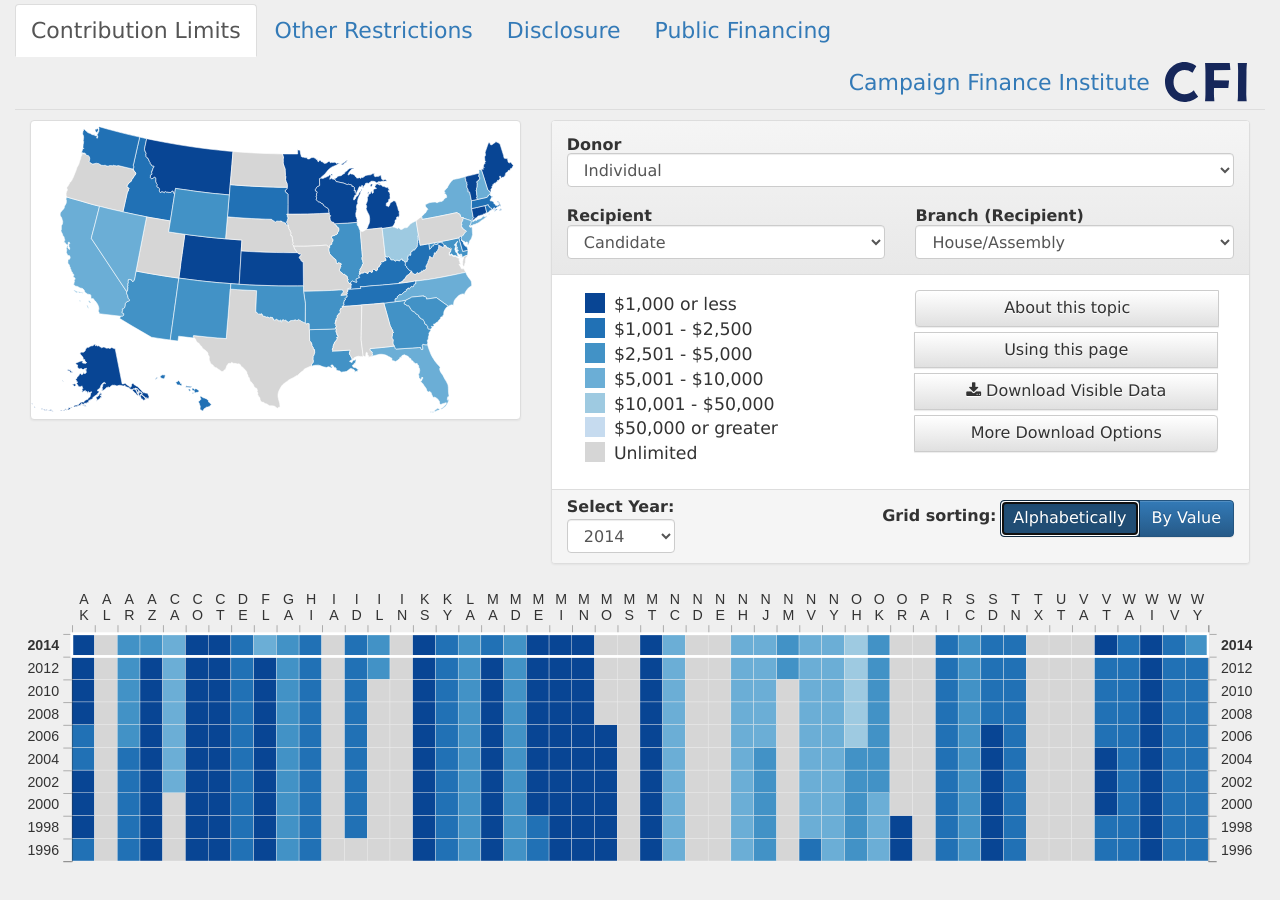
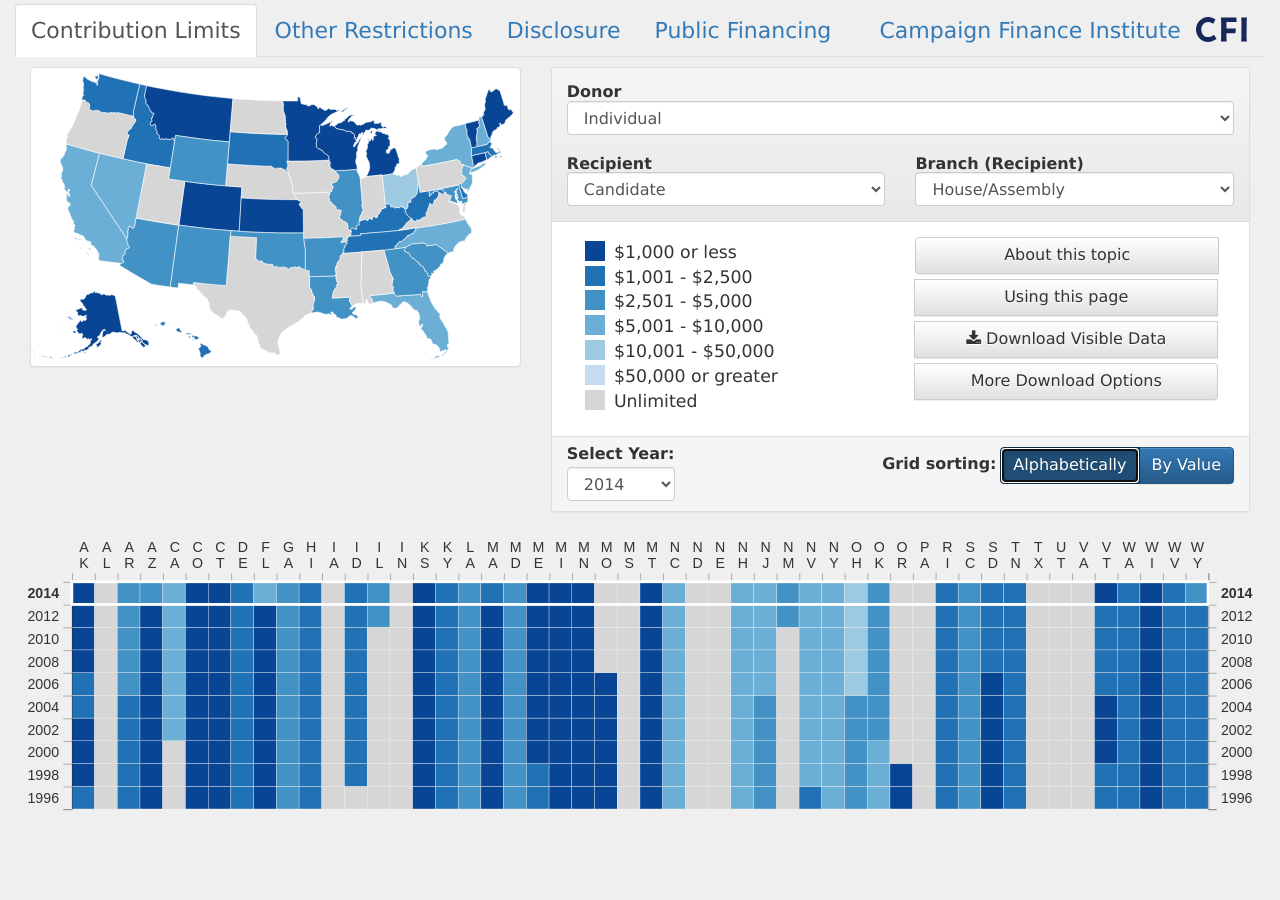
Before and after one commit to cfinst/cfinst.github.io, a Jekyll site: the page built from index.md, in a window 1280 px wide. Built offline with Jekyll 4.4.1, drawn with Linux system fonts in a browser that asks for light colours.

Commit message:
Make CFI logo smaller. Closes #261

```diff
--- a/_sass/_cfi-theme.scss
+++ b/_sass/_cfi-theme.scss
@@ -17,21 +17,15 @@ label, .chooser, .btn {
     padding-top: 4px;
 }
 
-// .cfi-theme-content {
-//     background-color:#fff;
-//     border-left:1px solid #404040;
-//     border-right:1px solid #404040;
-//     margin-left:25px;
-//     margin-right:25px;
-// }
-//
-// .cfi-theme-content h1 {
-//     padding-bottom: 20px;
-//     padding-top:30px;
-// }
-//
-// .cfi-theme-logo {
-//     background-color: #16275a;
-//     padding: 10px;
-//     width: 80px;
-// }
+/*
+ * This styles the small CFI logo in the top right.
+ * Here we use negative margins so that the padding applied by
+ * Bootstrap to .nav>li>a don't end up adding unnecessary empty space
+ * around the image.
+ */
+.cfi-logo-mini {
+    height: 25px;
+    margin-top: -10px; /* This positions the logo vertically (pulls it up). */
+    margin-bottom: -5px; /* This ensures no unnecessary space below all tabs. */
+    margin-left: 8px; /* Add a bit of space between the text and logo. */
+}
--- a/_sass/_vis.scss
+++ b/_sass/_vis.scss
@@ -127,16 +127,3 @@ Part of https://github.com/cfinst/cfinst.github.io/issues/170
 .highlight-overlay .state {
     stroke-width: 1px;
 }
-
-/*
- * This styles the small CFI logo in the top right.
- * Here we use negative margins so that the padding applied by
- * Bootstrap to .nav>li>a don't end up adding unnecessary empty space
- * around the image.
- */
-.cfi-logo-mini {
-    height: 40px;
-    margin-top: -10px; /* This positions the logo vertically (pulls it up). */
-    margin-bottom: -5px; /* This ensures no unnecessary space below all tabs. */
-    margin-left: 8px; /* Add a bit of space between the text and logo. */
-}
```
